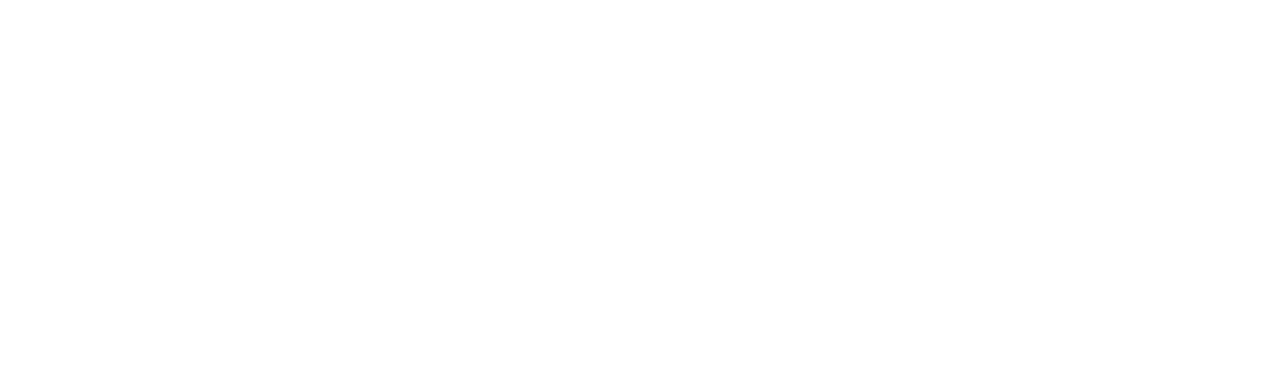
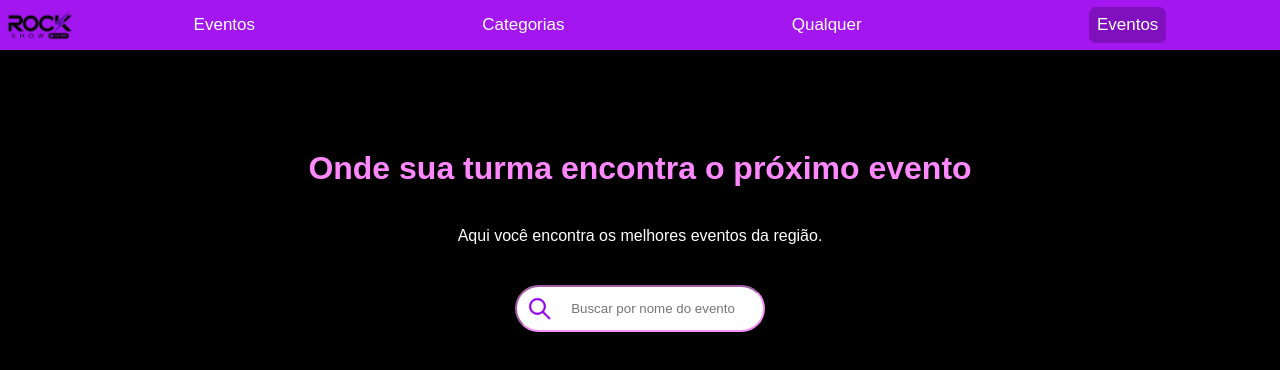
Before and after one commit to NewtonThomaz/projeto-eventos, a plain HTML site: page index.html in a window 1280 px wide. Drawn offline with Linux system fonts and the light colour scheme.

Commit message:
mal feito feito

```diff
--- /dev/null
+++ b/assets/style.css
@@ -0,0 +1,82 @@
+* {
+  box-sizing: border-box;
+  margin: 0;
+  padding: 0;
+}
+
+body {
+  font: 1em sans-serif;
+  background-color: black;
+}
+
+header {
+  display: flex;
+  justify-content: center;
+  align-items: center;
+  flex-direction: column;
+
+  h1 {
+    color: rgb(255, 136, 255);
+    text-align: center;
+    margin-top: 100px;
+    margin-bottom: 40px;
+  }
+
+  p {
+    text-align: center;
+    color: white;
+  }
+
+  input {
+  color: black;
+  margin-top: 40px;
+  padding: 14px;
+  padding-left: 40px;
+  width: 250px;
+  border-radius: 50px;
+  border-color: rgb(246, 143, 246);
+  background-image: url(./lupa.png);
+  background-position-x: 0;
+  background-repeat: no-repeat;
+  background-size: 25px;
+  background-position: 10px;
+  text-align: center;
+  }
+}
+
+.menu {
+  display: flex;
+  align-items: center;
+  justify-content: center;
+  background-color: #a316ef;
+
+  ul {
+  width: 100%;
+  height: 50px;
+  display: flex;
+  list-style: none;
+  align-items: center;
+  justify-content: space-around;
+}
+
+.logo{
+  width: 10dvh;
+}
+}
+
+li a {
+  color: white;
+  text-decoration: none;
+  font-size: 17px;
+}
+
+li a button {
+  background-color: #800fbd;
+  color: white;
+  text-decoration: none;
+  padding: 8px;
+  font-size: 17px;
+  border-radius: 7px;
+  box-shadow: none;
+  border: none;
+}
--- a/index.html
+++ b/index.html
@@ -1,11 +1,36 @@
-<!DOCTYPE html>
-<html lang="en">
-<head>
-    <meta charset="UTF-8">
-    <meta name="viewport" content="width=device-width, initial-scale=1.0">
-    <title>Document</title>
-</head>
-<body>
-
-</body>
+<!doctype html>
+<html lang="pt-BR">
+  <head>
+    <meta charset="UTF-8" />
+    <!--adicionar ~ por exemplo (tipo locale do c++)-->
+    <meta name="viewport" content="width=device-width, initial-scale=1.0" />
+    <!--viewport- para poder ser responsivo (tamanho conteúdo é o tamanho de bytes, com escala 1.0)-->
+    <title>Página de Eventos</title>
+    <link rel="icon" href="assets/logo.png" />
+    <link rel="stylesheet" href="assets/style.css" />
+  </head>
+  <body>
+    <nav class="menu">
+      <img class="logo" src="assets/logo.png" alt="logo rock">
+      <ul>
+        <li>
+          <a href="eventos.html">Eventos</a>
+        </li>
+        <li>
+          <a href="categorias.html">Categorias</a>
+        </li>
+        <li>
+          <a href="eventos.html">Qualquer</a>
+        </li>
+        <li>
+         <a href=""><button href="eventos.html">Eventos</button></a>
+        </li>
+      </ul>
+    </nav>
+    <header>
+      <h1 class="">Onde sua turma encontra o próximo evento</h1>
+      <p>Aqui você encontra os melhores eventos da região.</p>
+      <input type="text" placeholder="Buscar por nome do evento" >
+    </header>
+  </body>
 </html>
```
Also changed, not shown: assets/logo.png (added), assets/lupa.png (added).
